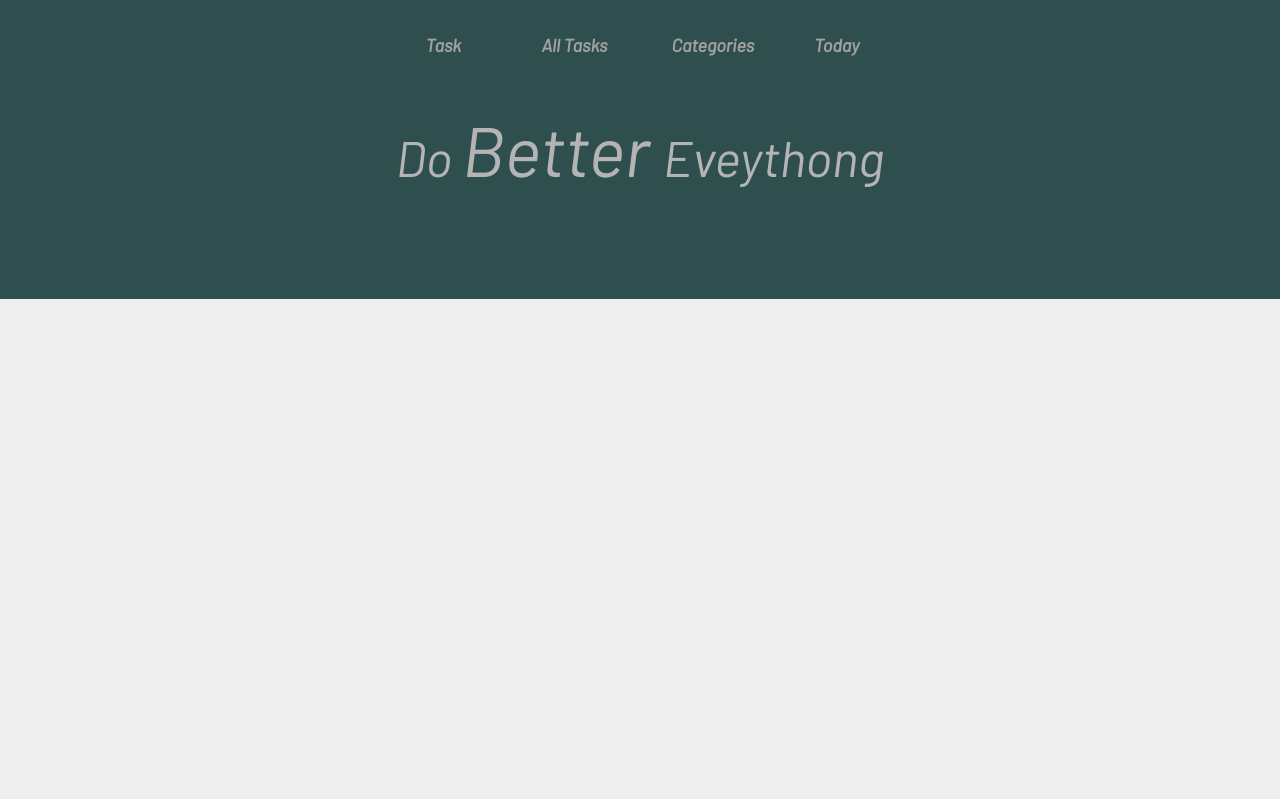
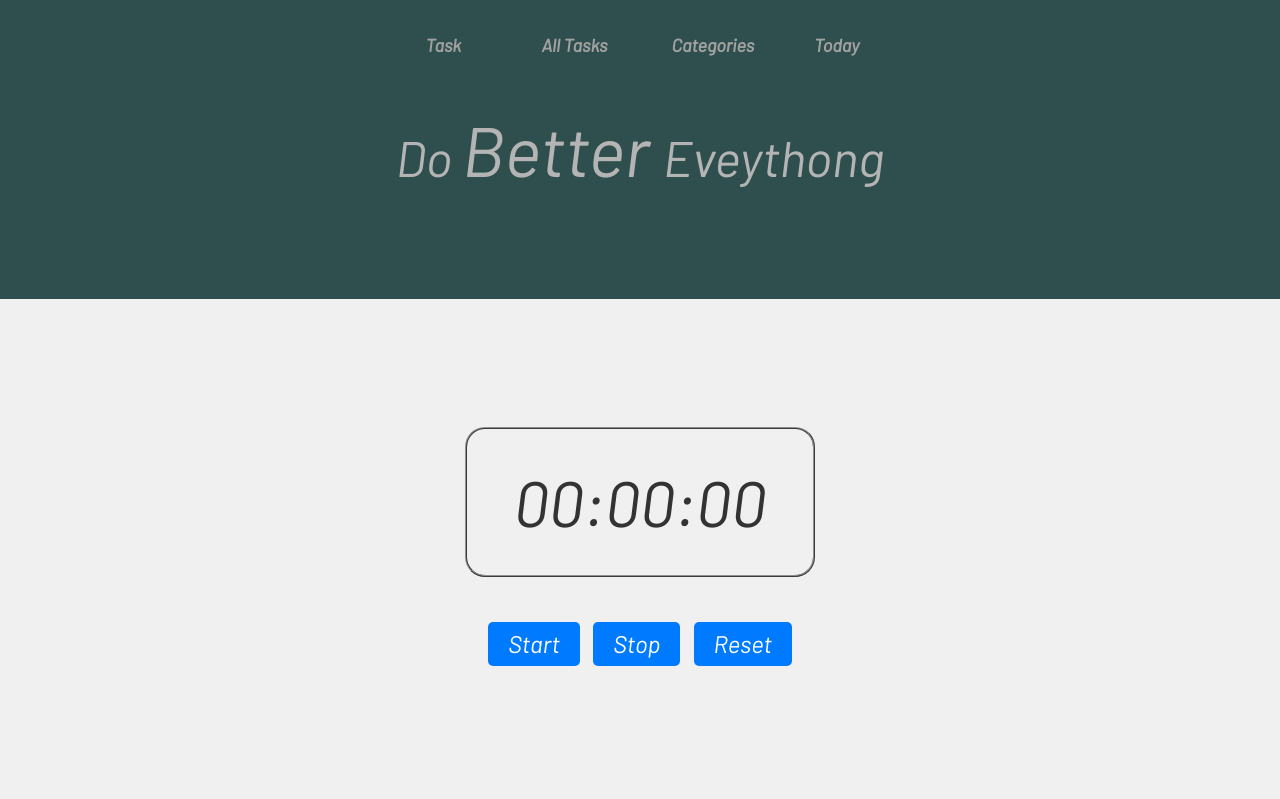
Before and after one commit to AliSamiee03/TaskManager, a Django app: page / in a window 1280 px wide. Shown: the part 191-990 px from the top of the page. Run offline with Django 5.2, Linux system fonts and the light colour scheme; a user stored in the database is signed in; some libraries are stand-ins or nearby versions.

Commit message:
Stopwatch completed

```diff
--- /dev/null
+++ b/static/css/stopwatch_style.css
@@ -0,0 +1,42 @@
+.main-content {
+    display: flex;
+    justify-content: center;
+    align-items: center;
+    background-color: #f0f0f0;
+    flex-direction: column;
+}
+
+#timer {
+    display: flex;
+    justify-content: center;
+    align-items: center;
+    font-size: 4em;
+    margin-bottom: 20px;
+    color: #333;
+    border: 2px ridge rgb(143, 143, 143);
+    padding: 15px;
+    border-radius: 20px;
+    width: 350px;
+    height: 150px;
+}
+.buttons > button {
+    display: inline-block;
+    font-size: 1.5em;
+    margin: 5px;
+    padding: 10px 20px;
+    border: none;
+    border-radius: 5px;
+    background-color: #007BFF;
+    color: white;
+    cursor: pointer;
+    transition: all 0.5s ease;
+}
+
+.buttons {
+    margin-top: 20px;
+}
+
+.buttons > button:hover {
+    background-color: #0056b3;
+    box-shadow: 0 0 20px 0 #0056b3;
+}
--- /dev/null
+++ b/static/js/Stopwatch.js
@@ -0,0 +1,52 @@
+let timer;
+let totalSeconds = 0;
+let running = false;
+
+function updateTimerDisplay() {
+    const hours = Math.floor(totalSeconds / 3600);
+    const minutes = Math.floor((totalSeconds % 3600) / 60);
+    const seconds = totalSeconds % 60;
+    document.getElementById('timer').textContent =
+        `${hours.toString().padStart(2, '0')}:${minutes.toString().padStart(2, '0')}:${seconds.toString().padStart(2, '0')}`;
+    // document.getElementById('hour').textContent =
+    //     `${hours.toString().padStart(2, '0')} :`;
+    // document.getElementById('minute').textContent =
+    //     `${minutes.toString().padStart(2, '0')} :`;
+    // document.getElementById('second').textContent =
+    //     `${seconds.toString().padStart(2, '0')}`;
+}
+
+function startTimer() {
+    if (!running) {
+        running = true;
+        timer = setInterval(() => {
+            totalSeconds++;
+            updateTimerDisplay();
+        }, 1000);
+        document.getElementById('start').disabled = true;
+        document.getElementById('stop').disabled = false;
+        document.getElementById('reset').disabled = false;
+    }
+}
+
+function stopTimer() {
+    if (running) {
+        running = false;
+        clearInterval(timer);
+        document.getElementById('start').disabled = false;
+        document.getElementById('stop').disabled = true;
+    }
+}
+
+function resetTimer() {
+    stopTimer();
+    totalSeconds = 0;
+    updateTimerDisplay();
+    document.getElementById('reset').disabled = true;
+}
+
+document.getElementById('start').addEventListener('click', startTimer);
+document.getElementById('stop').addEventListener('click', stopTimer);
+document.getElementById('reset').addEventListener('click', resetTimer);
+
+updateTimerDisplay();
--- a/templates/home.html
+++ b/templates/home.html
@@ -3,6 +3,7 @@
 
 {% block styles %}
     <link rel="stylesheet" href="{% static 'css/home_style.css' %}">
+    <link rel="stylesheet" href="{% static 'css/stopwatch_style.css' %}">
 {% endblock %}
 
 
@@ -16,14 +17,31 @@
 
     {% if user.is_authenticated %}
 
+        <!-- <span id="hour"> 00 :</span>
+        <span id="minute"> 00 :</span>
+        <span id="second"> 00 </span> -->
+        <div id="timer">00:00:00</div>
+        <div class="buttons">
+            <button id="start">Start</button>
+            <button id="stop" disabled>Stop</button>
+            <button id="reset" disabled>Reset</button>
+        </div>
+
     {% else %}
+
         <div class="clock-container">
             <div id="clock" class="clock"></div>
         </div>
+
     {% endif %}
 
 {% endblock %}
 
 {% block scripts %}
-    <script src="../static/js/clock.js"></script>
+    {% if user.is_authenticated %}
+        <script src="../static/js/Stopwatch.js"></script>
+    {% else %}
+        <script src="../static/js/clock.js"></script>
+    {% endif %}
+
 {% endblock %}
```
